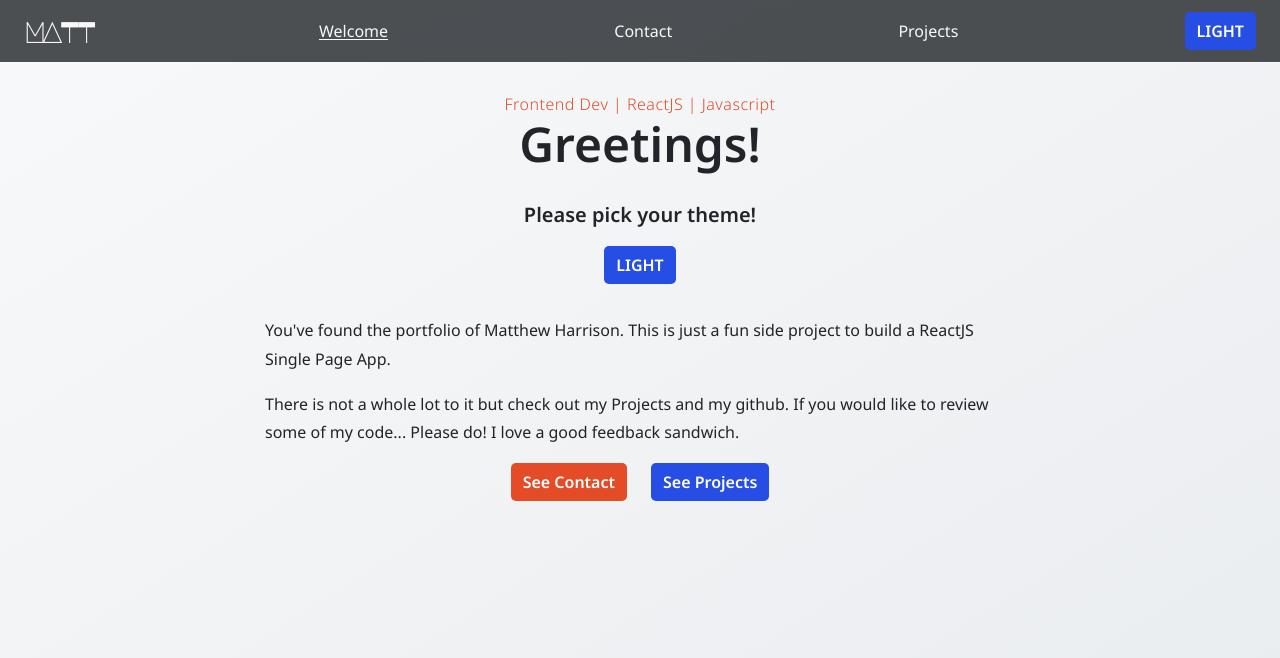
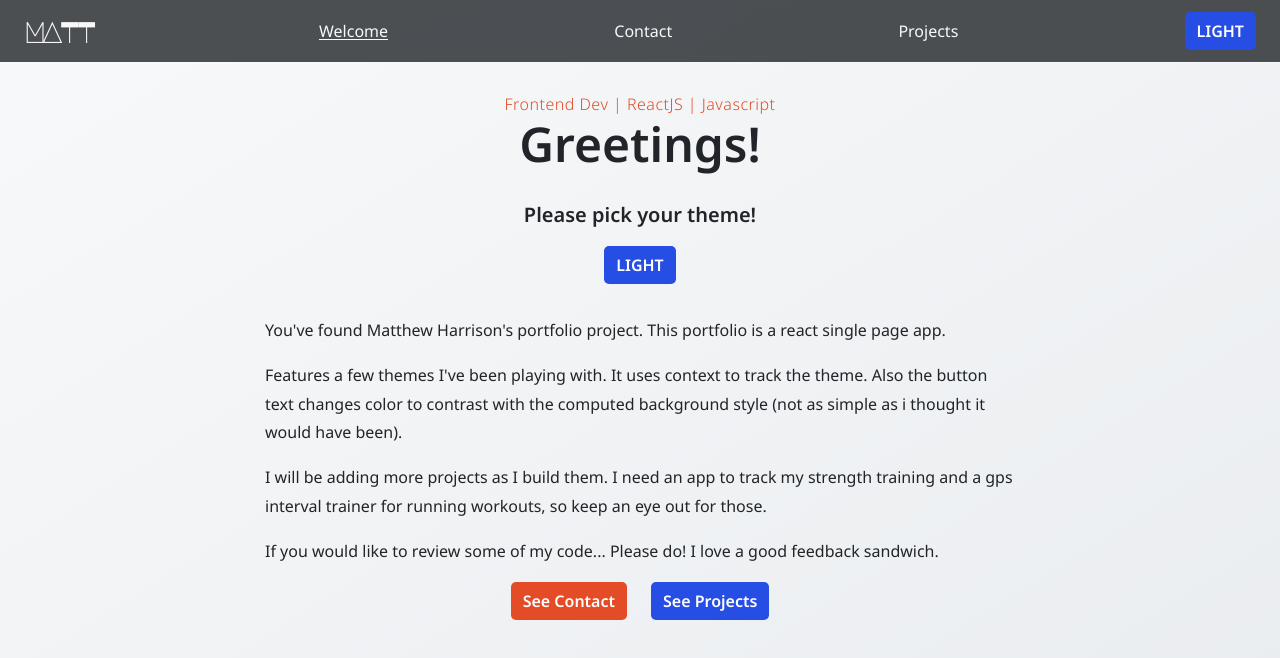
Before and after one commit to matt-harro/portfolio-react, a React (Create React App) app: page /welcome in a window 1280 px wide. Shown: the top 658 px of the page. Built offline with nearby package versions, Linux system fonts and the light colour scheme.

Commit message:
changed welcome page copy

```diff
--- a/src/pages/Welcome.js
+++ b/src/pages/Welcome.js
@@ -19,13 +19,23 @@ const Welcome = (props) => {
           <ThemeButton />
         </hgroup>
         <p>
-          You've found the portfolio of Matthew Harrison. This is just a fun
-          side project to build a ReactJS Single Page App.
+          You've found Matthew Harrison's portfolio project. This portfolio is a
+          react single page app.
         </p>
         <p>
-          There is not a whole lot to it but check out my Projects and my
-          github. If you would like to review some of my code... Please do! I
-          love a good feedback sandwich.
+          Features a few themes I've been playing with. It uses context to track
+          the theme. Also the button text changes color to contrast with the
+          computed background style (not as simple as i thought it would have
+          been).
+        </p>
+        <p>
+          I will be adding more projects as I build them. I need an app to track
+          my strength training and a gps interval trainer for running workouts,
+          so keep an eye out for those.
+        </p>
+        <p>
+          If you would like to review some of my code... Please do! I love a
+          good feedback sandwich.
         </p>
         <div className='u-flex-row u-flex-centered  u-gap-6'>
           <Button type='accent'>
@@ -42,24 +52,3 @@ const Welcome = (props) => {
 };
 
 export default Welcome;
-
-/* <p>
-          Programming started for me when I wanted to build a website for my
-          technical swim coaching business. I got annoyed with not being able to
-          make the no-code gui to do what I wanted. So I buried myself in a few
-          MOOC courses and learned the basics.
-        </p>
-        <p>
-          I am currently in the fire brigade based in Towsville, Australia.
-          Programming has been just a hobby for the last 18ish months and I am
-          looking at making the transition into the world of Tech.
-        </p>
-        <p>
-          I really enjoy the challenge of the front end and am expanding my
-          knowledge of JS into the land of ReactJS. Infact i build this site as
-          a Single Page App using react.
-        </p>
-        <p>
-          I am looking to join a company where I can learn from experienced devs
-          and gain a deeper, wider knowledge base.
-        </p> */
```
